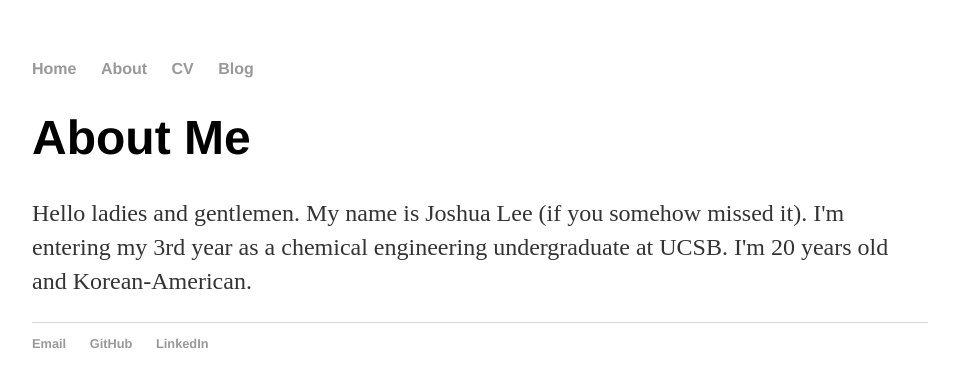
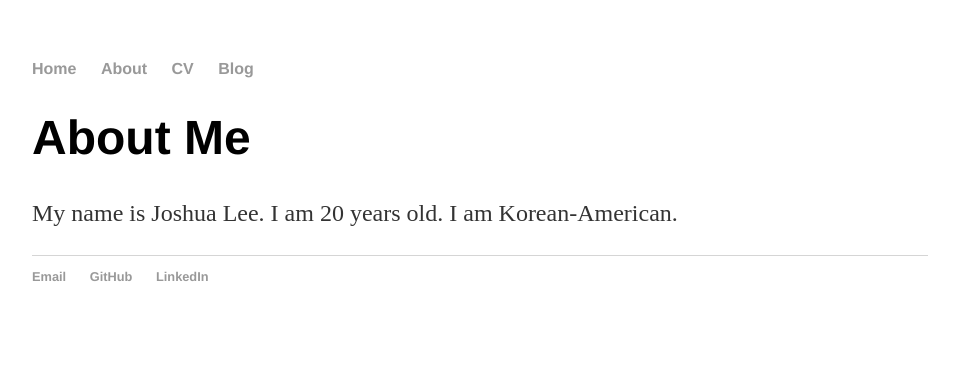
Before and after one commit to 1996leejoshua/1996leejoshua.github.io, a Jekyll site: the page built from about/index.html, in a window 1280 px wide. Shown: the top 387 px of the page, without its empty margins (160-1119 px from the left). Built offline with Jekyll 4.4.1, drawn with Linux system fonts in a browser that asks for light colours.

Commit message:
Update index.html

```diff
--- a/about/index.html
+++ b/about/index.html
@@ -3,7 +3,7 @@ layout: default
 title: About Me
 ---
 	<h1>{{ page.title }}</h1>
-	<p> Hello ladies and gentlemen. My name is Joshua Lee (if you somehow missed it). I'm entering my 3rd year as a chemical engineering undergraduate at UCSB. I'm 20 years old and Korean-American. </p>
+	<p>My name is Joshua Lee. I am 20 years old. I am Korean-American.</p>
 
 
 	</ul>
```
